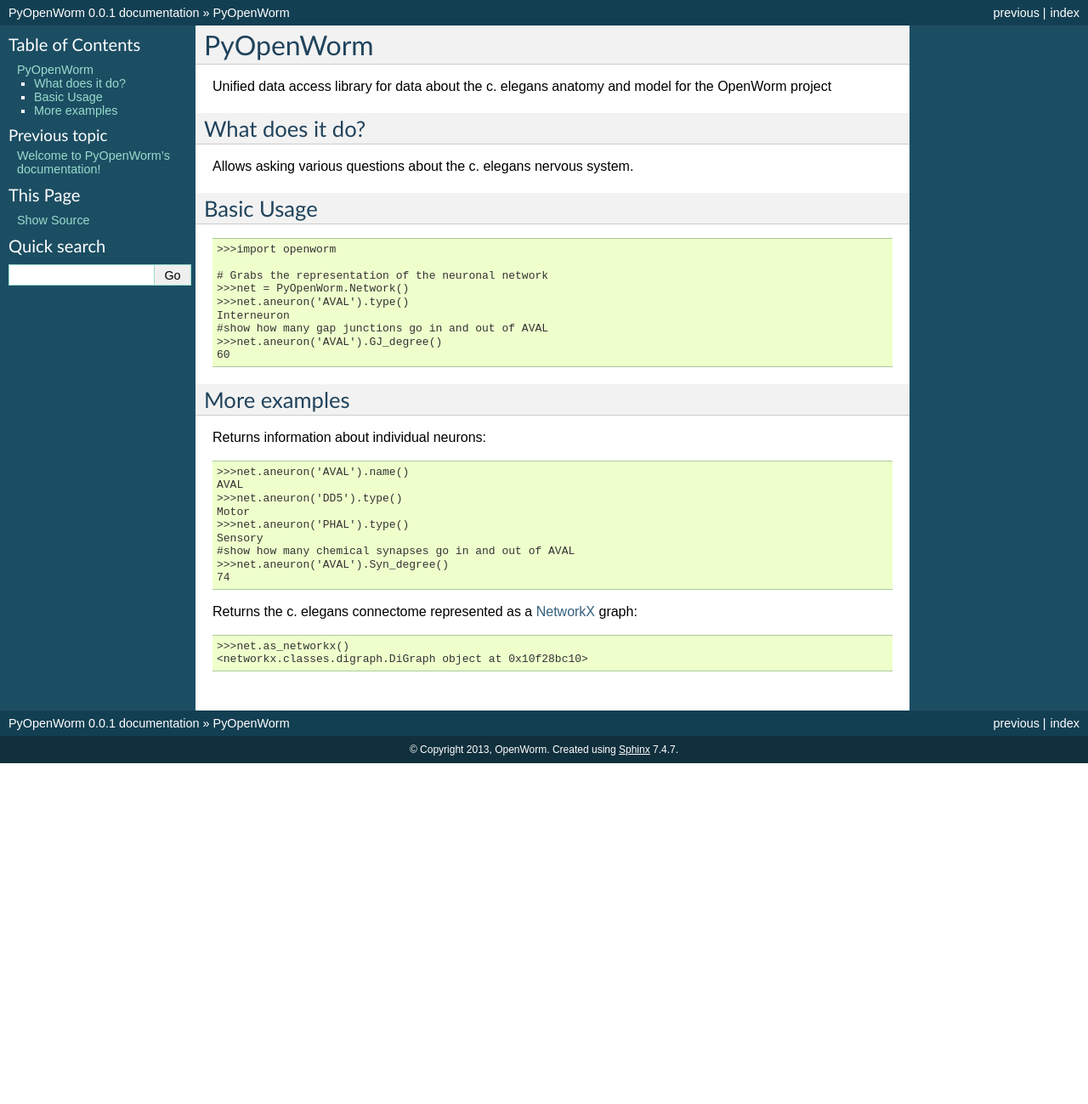
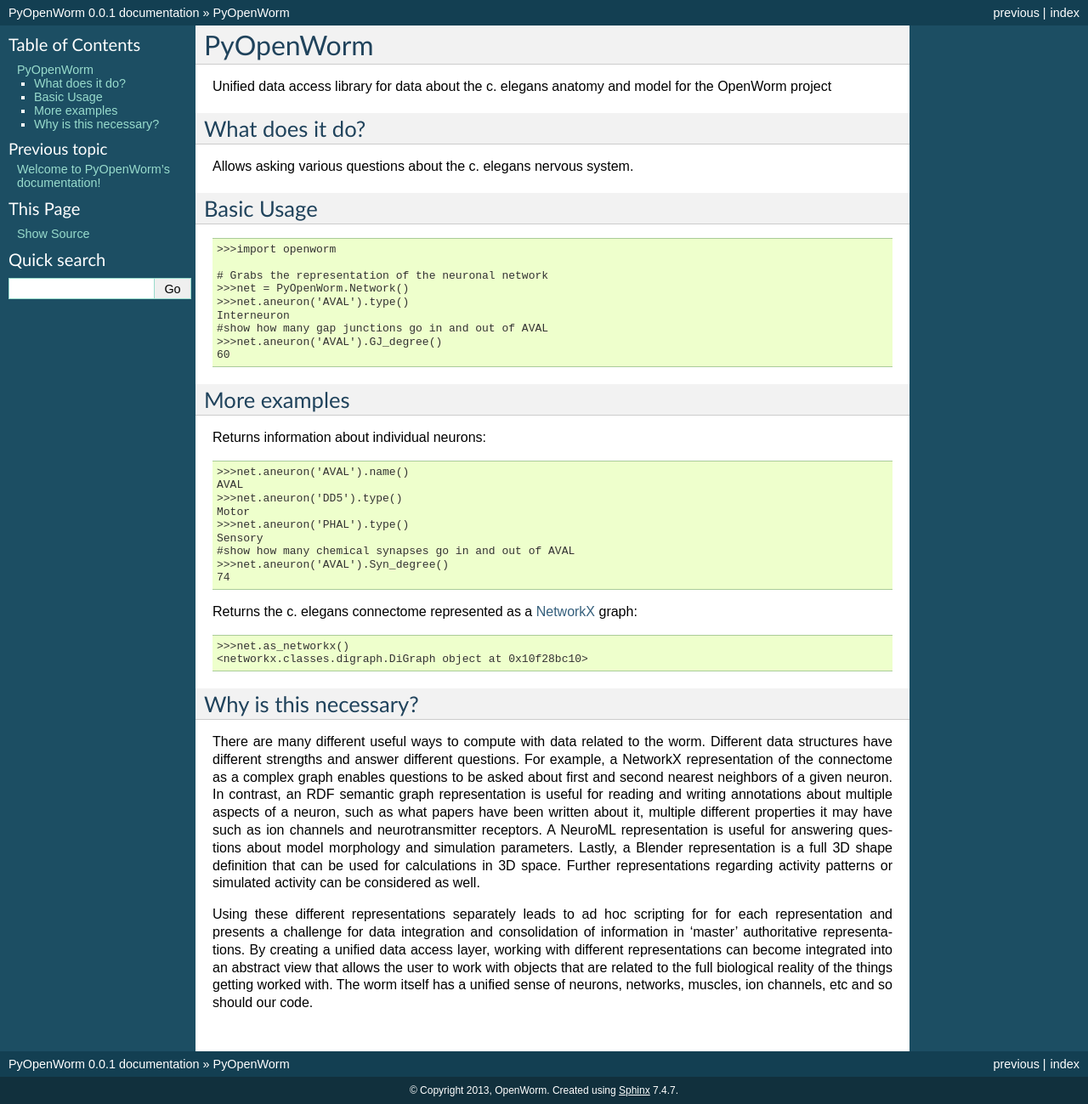
Before and after one commit to openworm/owmeta, a Sphinx documentation site: the page built from docs/intro.rst, in a window 1280 px wide. Shown: the whole page at 85% size. Built offline with Sphinx 7.4.7, drawn with Linux system fonts in a browser that asks for light colours; before the commit the page ends 900 px from its top, so only the background shows below that.

Commit message:
added rationale for project

```diff
--- a/docs/intro.rst
+++ b/docs/intro.rst
@@ -43,3 +43,28 @@ Returns the c. elegans connectome represented as a
 
   >>>net.as_networkx()
   <networkx.classes.digraph.DiGraph object at 0x10f28bc10>
+
+Why is this necessary?
+----------------------
+
+There are many different useful ways to compute with data related to the worm.
+Different data structures have different strengths and answer different questions.
+For example, a NetworkX representation of the connectome as a complex graph enables
+questions to be asked about first and second nearest neighbors of a given neuron.
+In contrast, an RDF semantic graph representation is useful for reading and
+writing annotations about multiple aspects of a neuron, such as what papers
+have been written about it, multiple different properties it may have such as
+ion channels and neurotransmitter receptors.  A NeuroML representation is useful
+for answering questions about model morphology and simulation parameters.  Lastly,
+a Blender representation is a full 3D shape definition that can be used for
+calculations in 3D space.  Further representations regarding activity patterns
+or simulated activity can be considered as well.
+
+Using these different representations separately leads to ad hoc scripting for
+for each representation and presents a challenge for data integration and
+consolidation of information in 'master' authoritative representations.  By
+creating a unified data access layer, working with different representations
+can become integrated into an abstract view that allows the user to work with
+objects that are related to the full biological reality of the things getting
+worked with.  The worm itself has a unified sense of neurons, networks, muscles,
+ion channels, etc and so should our code.
```
Also changed, not shown: README.md (+25 -0 lines).
